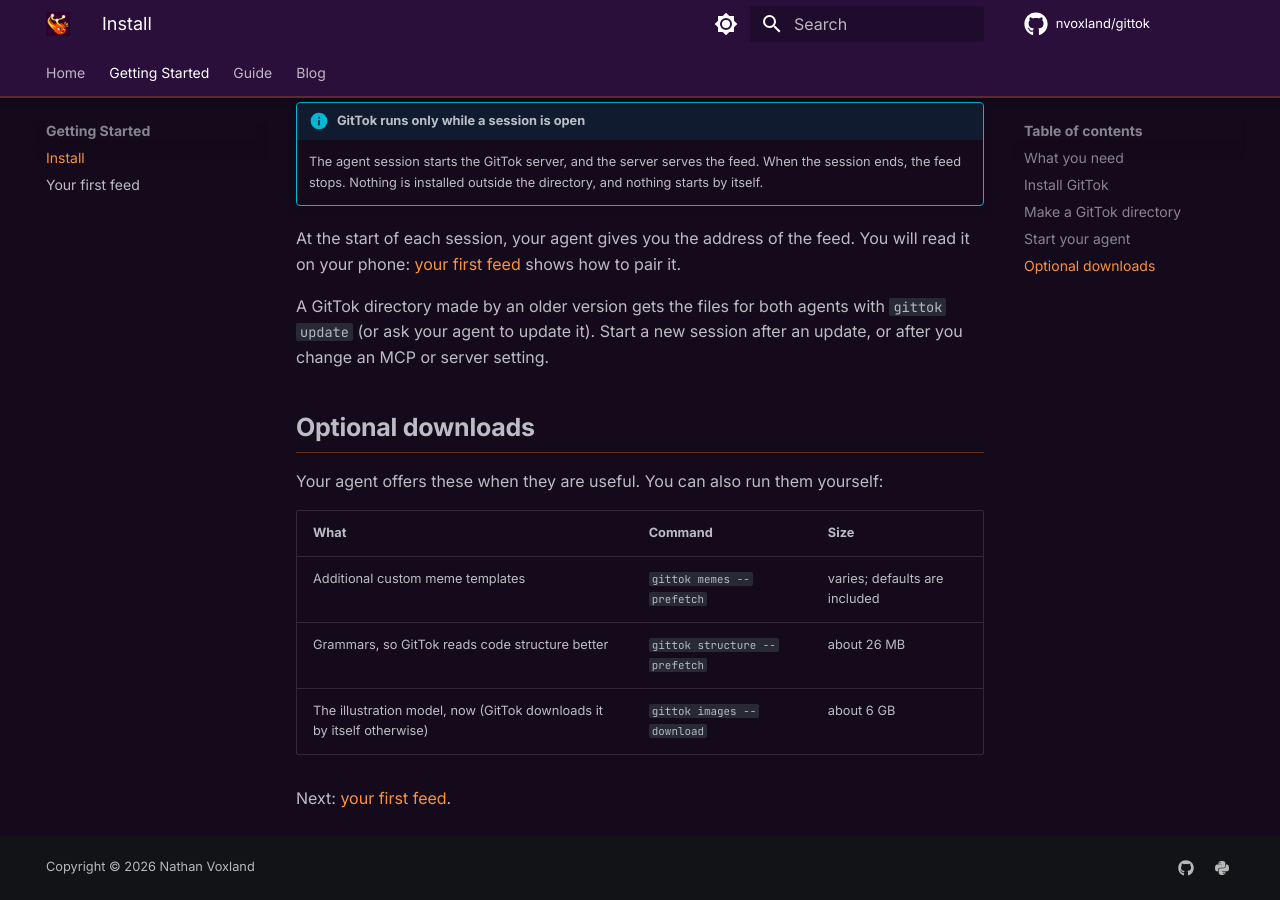
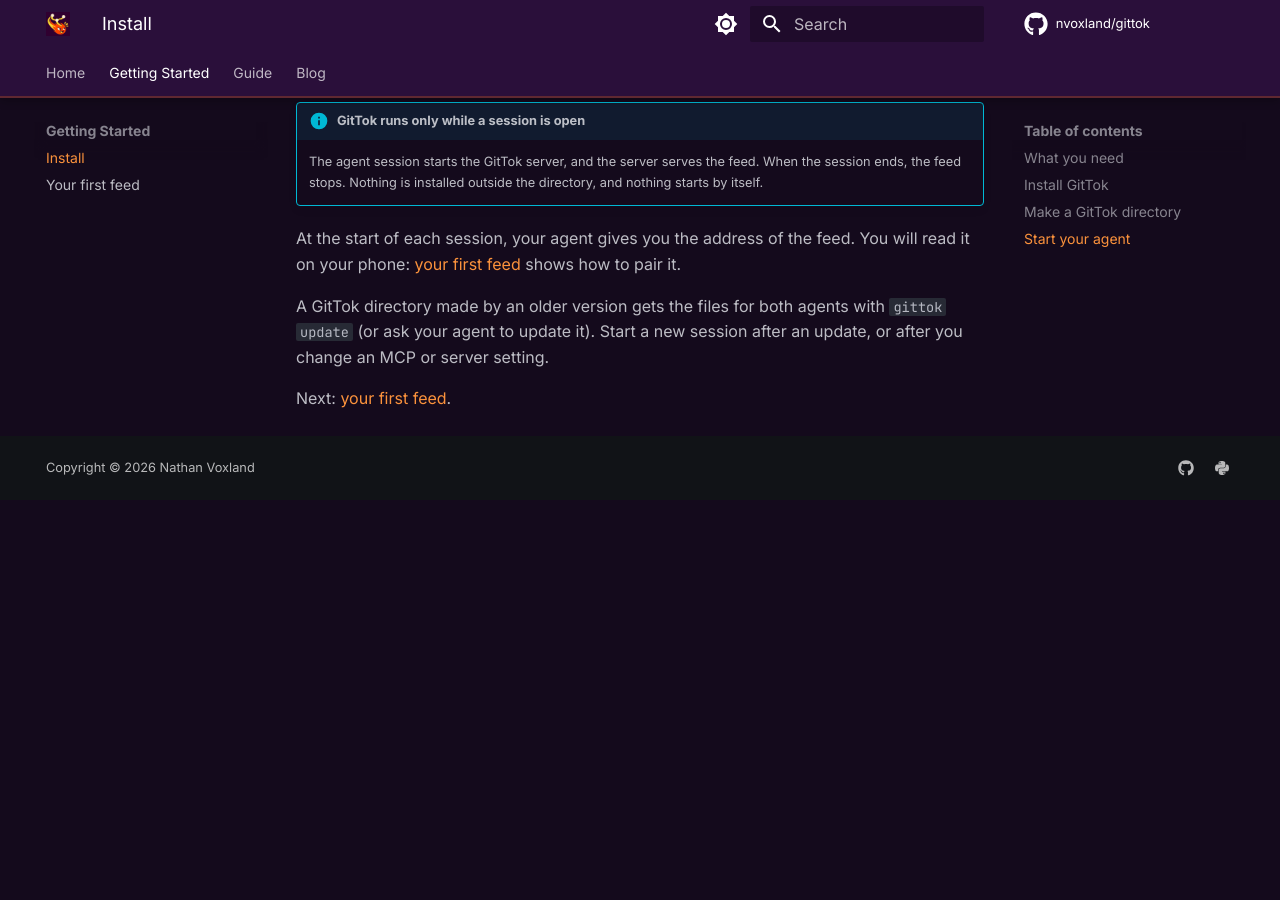
Before and after one commit to nvoxland/gittok, an MkDocs documentation site: the page built from docs/getting-started/install.md, in a window 1280 px wide and 900 px high, scrolled down 1955 px. Built offline with MkDocs 1.6.1 and Material for MkDocs 9.7.7, drawn with Linux system fonts in a browser that asks for light colours; comment, search, counter and statistics services are not loaded; after the commit the page ends 2455 px from its top, so only the background shows below that.

Commit message:
Docs: move optional downloads into the guides, agent first
The install page no longer lists optional downloads. Grammars are in the
Repos guide and custom meme templates in the Steering guide, both as
requests to your agent. The reference says that only --prefetch downloads
grammars.

Co-Authored-By: Claude Opus 5.5 <noreply@anthropic.com>

```diff
--- a/docs/getting-started/install.md
+++ b/docs/getting-started/install.md
@@ -81,14 +81,4 @@ At the start of each session, your agent gives you the address of the feed. You
 
 A GitTok directory made by an older version gets the files for both agents with `gittok update` (or ask your agent to update it). Start a new session after an update, or after you change an MCP or server setting.
 
-## Optional downloads
-
-Your agent offers these when they are useful. You can also run them yourself:
-
-| What | Command | Size |
-|---|---|---|
-| Additional custom meme templates | `gittok memes --prefetch` | varies; defaults are included |
-| Grammars, so GitTok reads code structure better | `gittok structure --prefetch` | about 26 MB |
-| The illustration model, now (GitTok downloads it by itself otherwise) | `gittok images --download` | about 6 GB |
-
 Next: [your first feed](first-feed.md).
```
Also changed, not shown: docs/guide/repos.md (+4 -0 lines), docs/guide/steering.md (+10 -0 lines), docs/install.md (+2 -2 lines).
